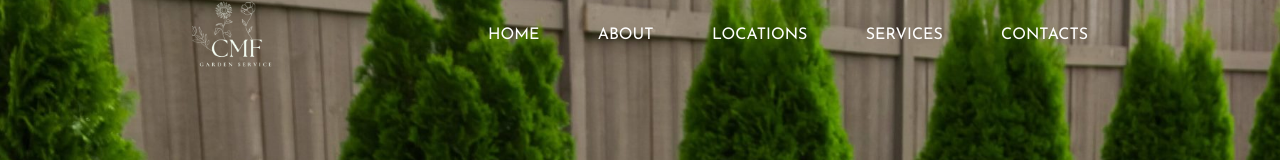
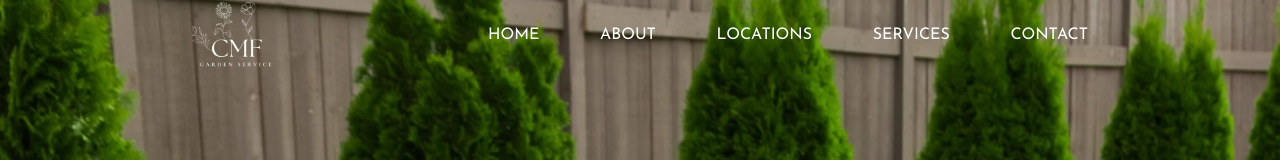
Before and after one commit to CMF-Garden-services/cmfgardenservices, a React (Create React App) app: page / in a window 1280 px wide. Shown: the top 160 px of the page. Built offline with nearby package versions, Linux system fonts and the light colour scheme; a web font is replaced by a local one.

Commit message:
Contacts to Contact

```diff
--- a/src/components/02_navbar/Navbar.js
+++ b/src/components/02_navbar/Navbar.js
@@ -19,7 +19,7 @@ const clickHamb = () => {
                     <MenuItem href="#about">About</MenuItem>
                     <MenuItem href="#locations">Locations</MenuItem>
                     <MenuItem href="#services">Services</MenuItem>
-                    <MenuItem href="#footer">Contacts</MenuItem>
+                    <MenuItem href="#footer">Contact</MenuItem>
                 </MenuWrapper>
                 {clicked && <HambWrapper onClick={clickHamb}>
                     <GiHamburgerMenu />
```
